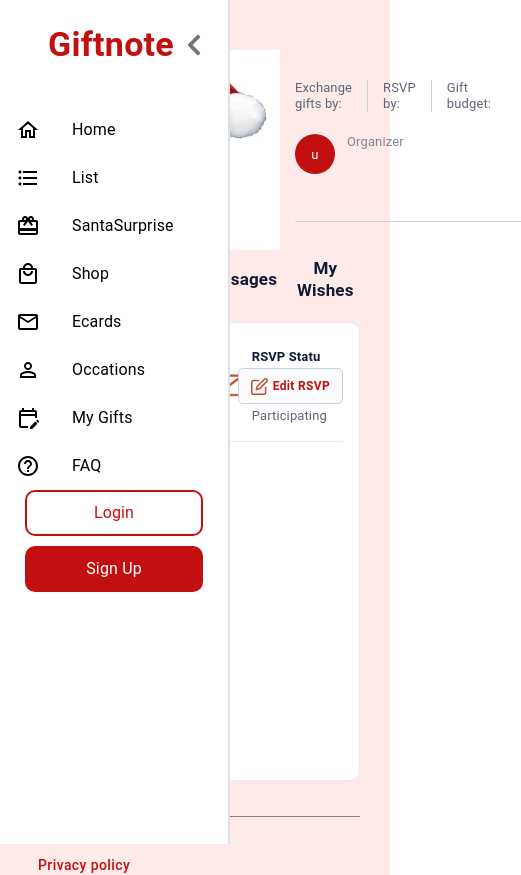
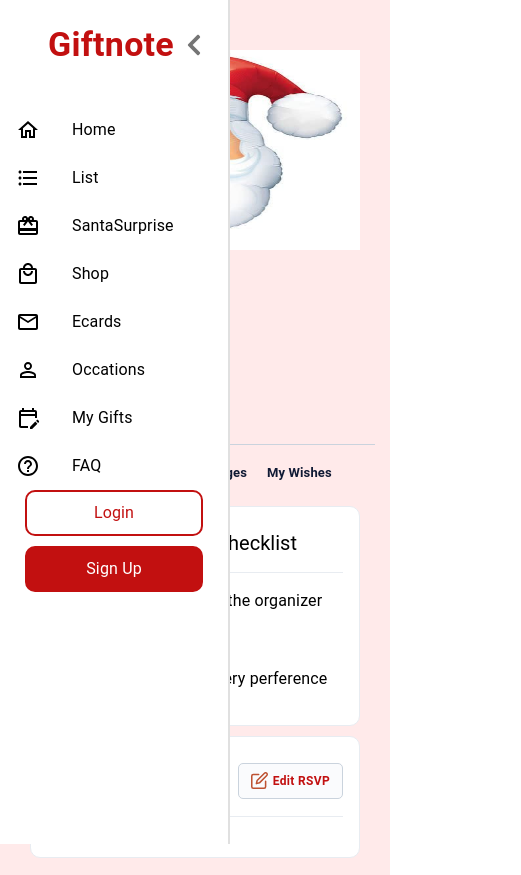
Before and after one commit to FatimaMary/giftlist, a React (Create React App) app in the folder client/: page /eventview in a window 390 px wide. Shown: the top 875 px of the page, 521 px wide, since content can reach past the window. Built offline with nearby package versions, Linux system fonts and the light colour scheme; no server answers; the HTML template or start-up script is replaced by a standard one.

Commit message:
Update index.jsx
responsive updated

```diff
--- a/client/src/scenes/eventview/index.jsx
+++ b/client/src/scenes/eventview/index.jsx
@@ -1,5 +1,11 @@
 import React, { useEffect, useState } from "react";
-import { Box, Typography, Button } from "@mui/material";
+import {
+  Box,
+  Typography,
+  Button,
+  useTheme,
+  useMediaQuery,
+} from "@mui/material";
 import Santa from "../santasurprise/santa3.jpg";
 import Avatar from "@mui/material/Avatar";
 import ShareOutlinedIcon from "@mui/icons-material/ShareOutlined";
@@ -34,6 +40,8 @@ function EventView() {
   const [receiver, setReceiver] = useState([]);
   const [participantsId, setParticipantsId] = useState(0);
   const [productDetails, setProductDetails] = useState([]);
+  const theme = useTheme();
+  const isSmallScreen = useMediaQuery(theme.breakpoints.down("sm"));
 
   console.log("player user id: ", playerUserId);
 
@@ -111,6 +119,7 @@ function EventView() {
           display: "flex",
           justifyContent: "space-between",
           width: "100%",
+          flexDirection: isSmallScreen ? "column" : "row",
         }}
       >
         <Box>
@@ -118,8 +127,10 @@ function EventView() {
             src={Santa}
             alt="santa image"
             height={200}
-            width={250}
-            className="starimage"
+            width={isSmallScreen ? "100%" : "250"}
+            style={{
+              margin: isSmallScreen ? "auto auto" : "0",
+            }}
           />
         </Box>
         <Box
@@ -134,12 +145,13 @@ function EventView() {
               alignItems: "center",
               justifyContent: "space-between",
               marginBottom: "15px",
+              // flexDirection: isSmallScreen ? "column" : "row",
             }}
           >
             <Typography
               variant="h2"
               sx={{
-                fontSize: "28px",
+                fontSize: isSmallScreen ? "24px" : "28px",
                 lineHeight: "34px",
                 marginBottom: 0,
                 maxWidth: "73%",
@@ -177,6 +189,7 @@ function EventView() {
                   }}
                   onClick={() => setInvitePage(true)}
                 >
+                  {isSmallScreen ? (
                     <ShareOutlinedIcon
                       sx={{
                         width: "16px",
@@ -184,7 +197,18 @@ function EventView() {
                         marginRight: "5px",
                       }}
                     />
-                  Invite
+                  ) : (
+                    <>
+                      <ShareOutlinedIcon
+                        sx={{
+                          width: "16px",
+                          height: "16px",
+                          marginRight: "5px",
+                        }}
+                      />
+                      Invite{" "}
+                    </>
+                  )}
                 </Button>
                 <Button
                   sx={{
@@ -207,6 +231,16 @@ function EventView() {
                   }}
                   onClick={() => setEditPage(true)}
                 >
+                  {isSmallScreen ? (
+                    <EditCalendarOutlinedIcon
+                      sx={{
+                        width: "16px",
+                        height: "16px",
+                        marginRight: "5px",
+                      }}
+                    />
+                  ) : (
+                    <>
                       <EditCalendarOutlinedIcon
                         sx={{
                           width: "16px",
@@ -215,6 +249,8 @@ function EventView() {
                         }}
                       />
                       Edit
+                    </>
+                  )}
                 </Button>
               </Box>
             )}
@@ -223,8 +259,9 @@ function EventView() {
             sx={{
               display: "flex",
               justifyContent: "felx-start",
-              alignItems: "center",
+              alignItems: isSmallScreen ? "flex-start" : "center",
               marginBottom: "22px",
+              flexDirection: isSmallScreen ? "column" : "row",
             }}
           >
             <Typography
@@ -234,7 +271,7 @@ function EventView() {
                 color: "#5e6577",
                 paddingRight: "15px",
                 marginRight: "15px",
-                borderRight: "1px solid #cad3dd",
+                borderRight: isSmallScreen ? "none" : "1px solid #cad3dd",
               }}
             >
               Exchange gifts by:{" "}
@@ -249,7 +286,7 @@ function EventView() {
                 color: "#5e6577",
                 paddingRight: "15px",
                 marginRight: "15px",
-                borderRight: "1px solid #cad3dd",
+                borderRight: isSmallScreen ? "none" : "1px solid #cad3dd",
               }}
             >
               RSVP by:{" "}
@@ -435,7 +472,7 @@ function EventView() {
           sx={{
             color: "#101a34",
             fontWeight: 600,
-            fontSize: "17px",
+            fontSize: isSmallScreen ? "13px" : "17px",
             lineHeight: "22px",
             textAlign: "center",
             marginRight: "20px",
@@ -454,7 +491,7 @@ function EventView() {
           sx={{
             color: "#101a34",
             fontWeight: 600,
-            fontSize: "17px",
+            fontSize: isSmallScreen ? "13px" : "17px",
             lineHeight: "22px",
             textAlign: "center",
             marginRight: "20px",
@@ -462,9 +499,6 @@ function EventView() {
             "&:hover": {
               cursor: "pointer",
             },
-            // '&.active' : {
-            //     borderBottom: '3px solid skyblue'
-            // }
           }}
           onClick={() => handleTabActive(1)}
         >
@@ -476,7 +510,7 @@ function EventView() {
           sx={{
             color: "#101a34",
             fontWeight: 600,
-            fontSize: "17px",
+            fontSize: isSmallScreen ? "13px" : "17px",
             lineHeight: "22px",
             textAlign: "center",
             marginRight: "20px",
@@ -495,7 +529,7 @@ function EventView() {
           sx={{
             color: "#101a34",
             fontWeight: 600,
-            fontSize: "17px",
+            fontSize: isSmallScreen ? "13px" : "17px",
             lineHeight: "22px",
             textAlign: "center",
             marginRight: "20px",
@@ -516,11 +550,13 @@ function EventView() {
             display: "flex",
             width: "100%",
             justifyContent: "space-between",
+            flexDirection: isSmallScreen ? "column" : "row",
+            gap: isSmallScreen ? "10px" : 0,
           }}
         >
           <Box
             sx={{
-              width: "48%",
+              width: isSmallScreen ? "100%" : "48%",
               padding: "24px 16px",
               background: "#fff",
               border: "1px solid #e8ecf1",
@@ -655,7 +691,7 @@ function EventView() {
           </Box>
           <Box
             sx={{
-              width: "50%",
+              width: isSmallScreen ? "100%" : "50%",
               padding: "24px 16px",
               background: "#fff",
               border: "1px solid #e8ecf1",
```
Lines whose indentation alone changed are shown as unchanged.
